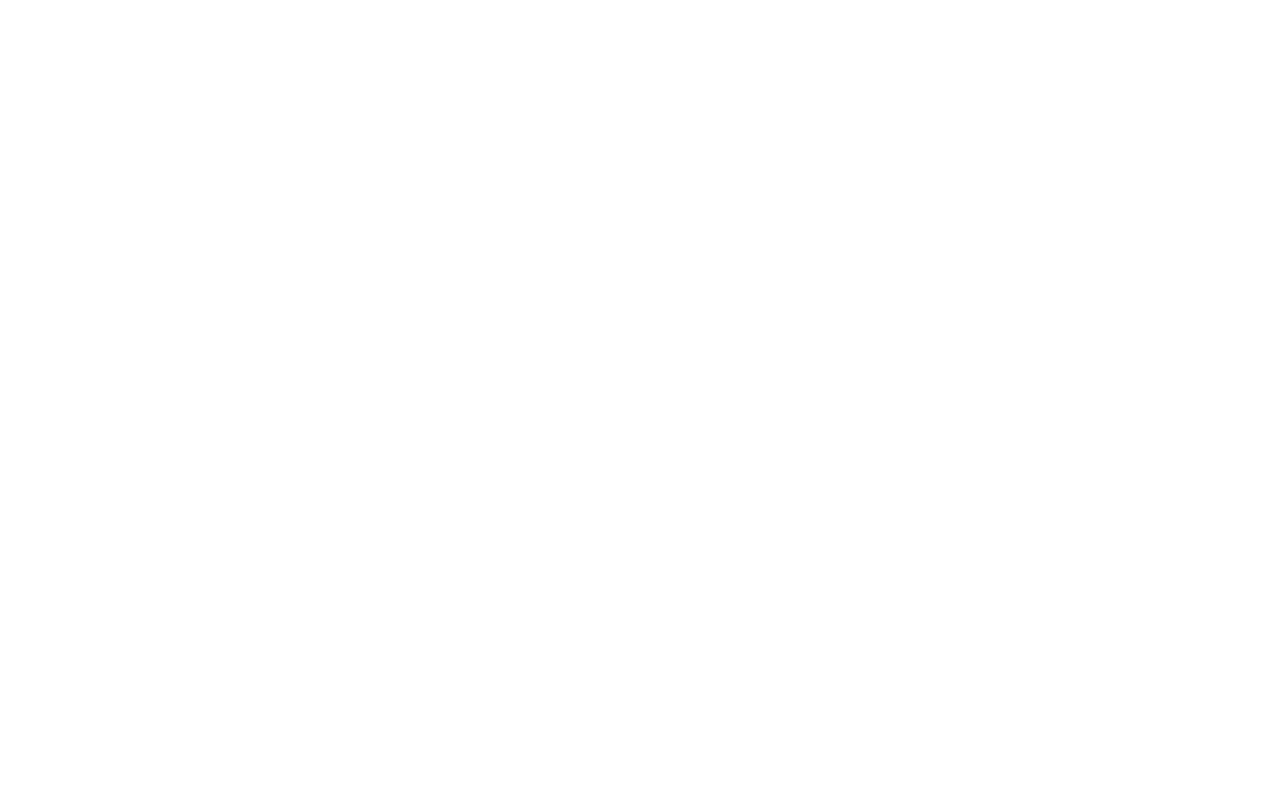
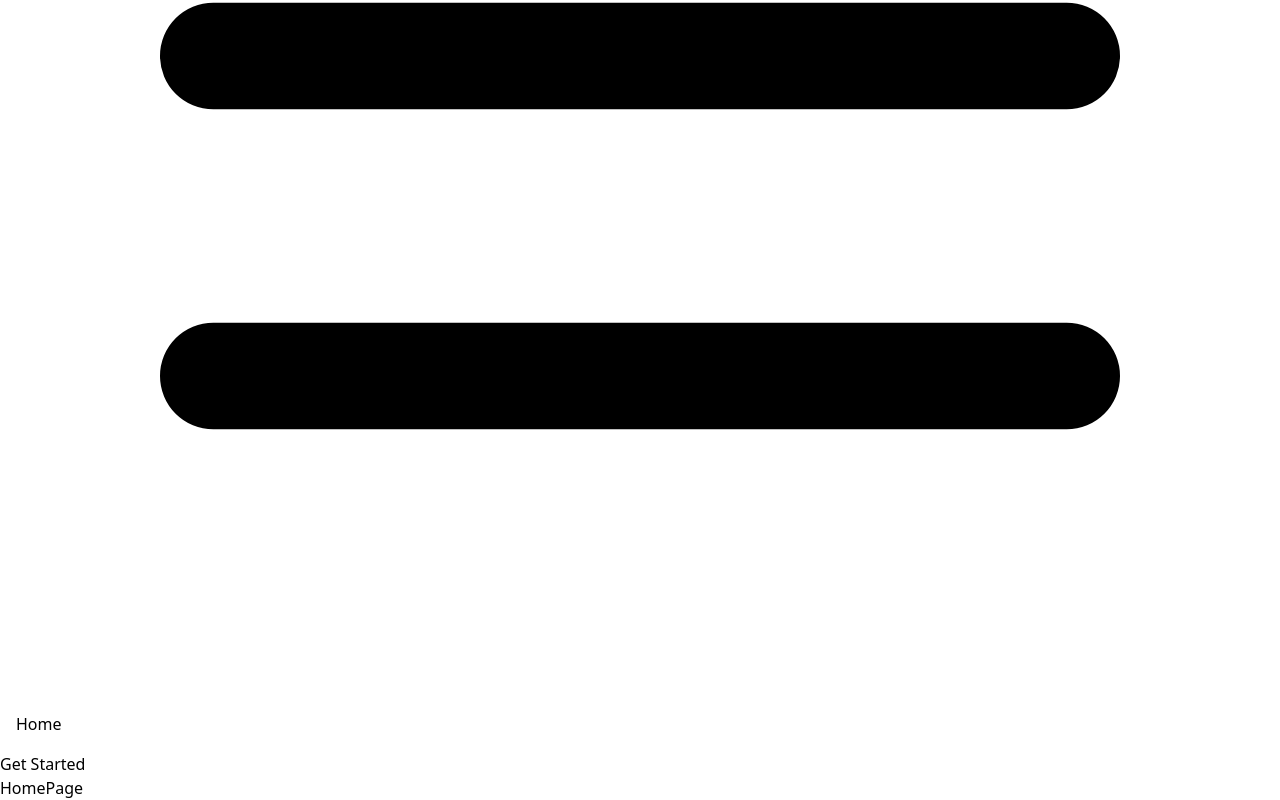
Before and after one commit to kwakyebrilliant/sustain, a React (Create React App) app: page / in a window 1280 px wide. Shown: the part 704-1504 px from the top of the page. Before the commit the page ends 800 px from the top, so only its background shows below. Built offline with nearby package versions, Linux system fonts and the light colour scheme; the HTML template or start-up script is replaced by a standard one.

Commit message:
homepage updates

```diff
--- a/src/components/HomePage.js
+++ b/src/components/HomePage.js
@@ -1,8 +1,12 @@
 import React from 'react'
+import Navigation from './Navigation'
 
 function HomePage() {
   return (
-    <div>HomePage</div>
+    <div>
+        <Navigation />
+        <h1>HomePage</h1>
+    </div>
   )
 }
 
```
